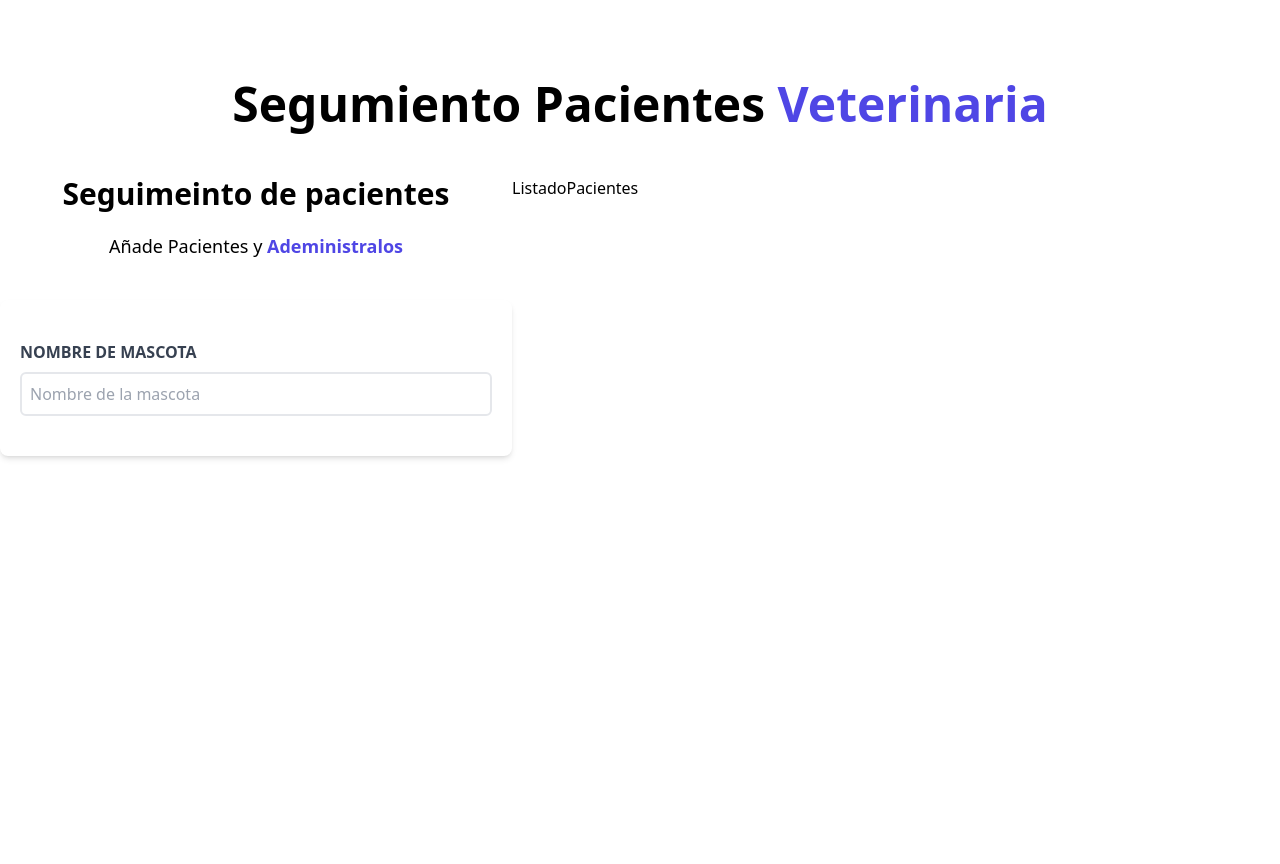
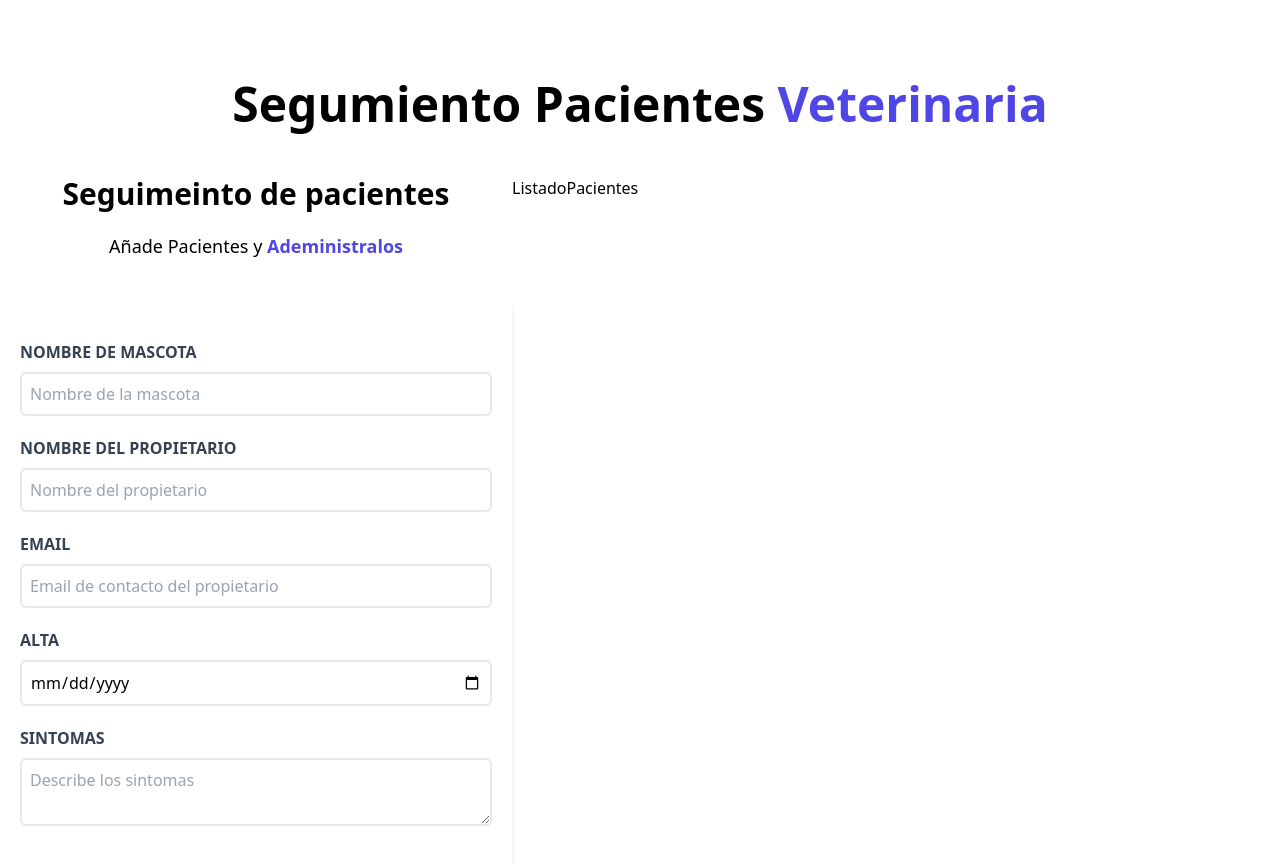
Before and after one commit to eltictacdicta/citas-react, a React app: page / in a window 1280 px wide. Shown: the top 864 px of the page. Before the commit the page ends 800 px from the top, so only its background shows below. Built offline with nearby package versions, Linux system fonts and the light colour scheme; the HTML template or start-up script is replaced by a standard one.

Commit message:
Seguimos creando el formulario

```diff
--- a/src/components/Formulario.jsx
+++ b/src/components/Formulario.jsx
@@ -7,7 +7,7 @@ const Formulario = () => {
       <span className=" text-indigo-600 font-bold">Adeministralos</span>
      </p>
      <form className=" bg-white shadow-md rounded-lg py-10 px-5">
-      <div>
+      <div className="mb-5">
         <label htmlFor="mascota" className=" block text-gray-700 font-bold uppercase">Nombre de mascota</label>
         <input
           id="mascota"
@@ -16,6 +16,43 @@ const Formulario = () => {
           className=" border-2 w-full p-2 mt-2 placeholder-gray-400 rounded-md "
         />
       </div>
+      <div className="mb-5">
+        <label htmlFor="propietario" className=" block text-gray-700 font-bold uppercase">Nombre del propietario</label>
+        <input
+          id="propietario"
+          type="text"
+          placeholder="Nombre del propietario"
+          className=" border-2 w-full p-2 mt-2 placeholder-gray-400 rounded-md "
+        />
+      </div>
+      <div className="mb-5">
+        <label htmlFor="email" className=" block text-gray-700 font-bold uppercase">Email</label>
+        <input
+          id="email"
+          type="email"
+          placeholder="Email de contacto del propietario"
+          className=" border-2 w-full p-2 mt-2 placeholder-gray-400 rounded-md "
+        />
+      </div>
+      <div className="mb-5">
+        <label htmlFor="alta" className=" block text-gray-700 font-bold uppercase">Alta</label>
+        <input
+          id="alta"
+          type="date"
+          className=" border-2 w-full p-2 mt-2 placeholder-gray-400 rounded-md "
+        />
+      </div>
+      <div className="mb-5">
+        <label htmlFor="sintomas" className=" block text-gray-700 font-bold uppercase">Sintomas</label>
+        <textarea
+        name="sintomas"
+        id="sintomas"
+        className=" border-2 w-full p-2 mt-2 placeholder-gray-400 rounded-md "
+        placeholder="Describe los sintomas"
+        >
+
+        </textarea>
+      </div>
      </form>
     </div>
   )
```
